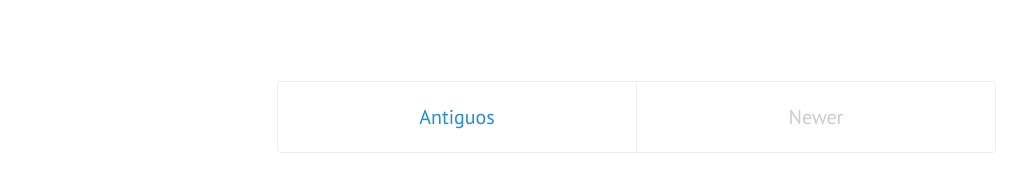
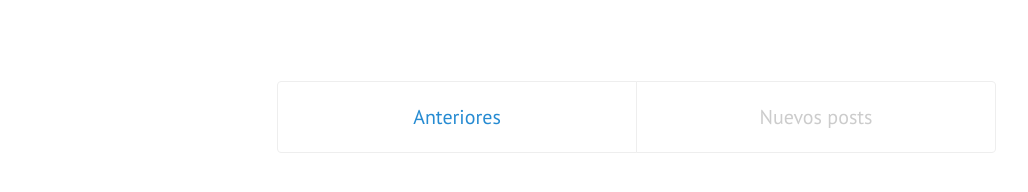
Before and after one commit to daeshu/blog2, a Jekyll site: the page built from index.html, in a window 1280 px wide and 900 px high, scrolled down 4638 px. Shown: the part 687-879 px from the top of the window, without its empty margins (3-1031 px from the left). Built offline with Jekyll 4.4.1, drawn with Linux system fonts in a browser that asks for light colours; the list of posts is cut into pages by our own code.

Commit message:
Update index.html

```diff
--- a/index.html
+++ b/index.html
@@ -21,17 +21,17 @@
 
 <div class="pagination">
   {% if paginator.next_page %}
-    <a class="pagination-item older" href="{{ site.baseurl }}/page{{paginator.next_page}}">Antiguos</a>
+    <a class="pagination-item older" href="{{ site.baseurl }}/page{{paginator.next_page}}">Anteriores</a>
   {% else %}
-    <span class="pagination-item older">Antiguos</span>
+    <span class="pagination-item older">Anteriores</span>
   {% endif %}
   {% if paginator.previous_page %}
     {% if paginator.page == 2 %}
-      <a class="pagination-item newer" href="{{ site.baseurl }}/">Nuevos</a>
+      <a class="pagination-item newer" href="{{ site.baseurl }}/">Nuevos posts</a>
     {% else %}
-      <a class="pagination-item newer" href="{{ site.baseurl }}/page{{paginator.previous_page}}">Nuevos</a>
+      <a class="pagination-item newer" href="{{ site.baseurl }}/page{{paginator.previous_page}}">Nuevos posts</a>
     {% endif %}
   {% else %}
-    <span class="pagination-item newer">Newer</span>
+    <span class="pagination-item newer">Nuevos posts</span>
   {% endif %}
 </div>
```
